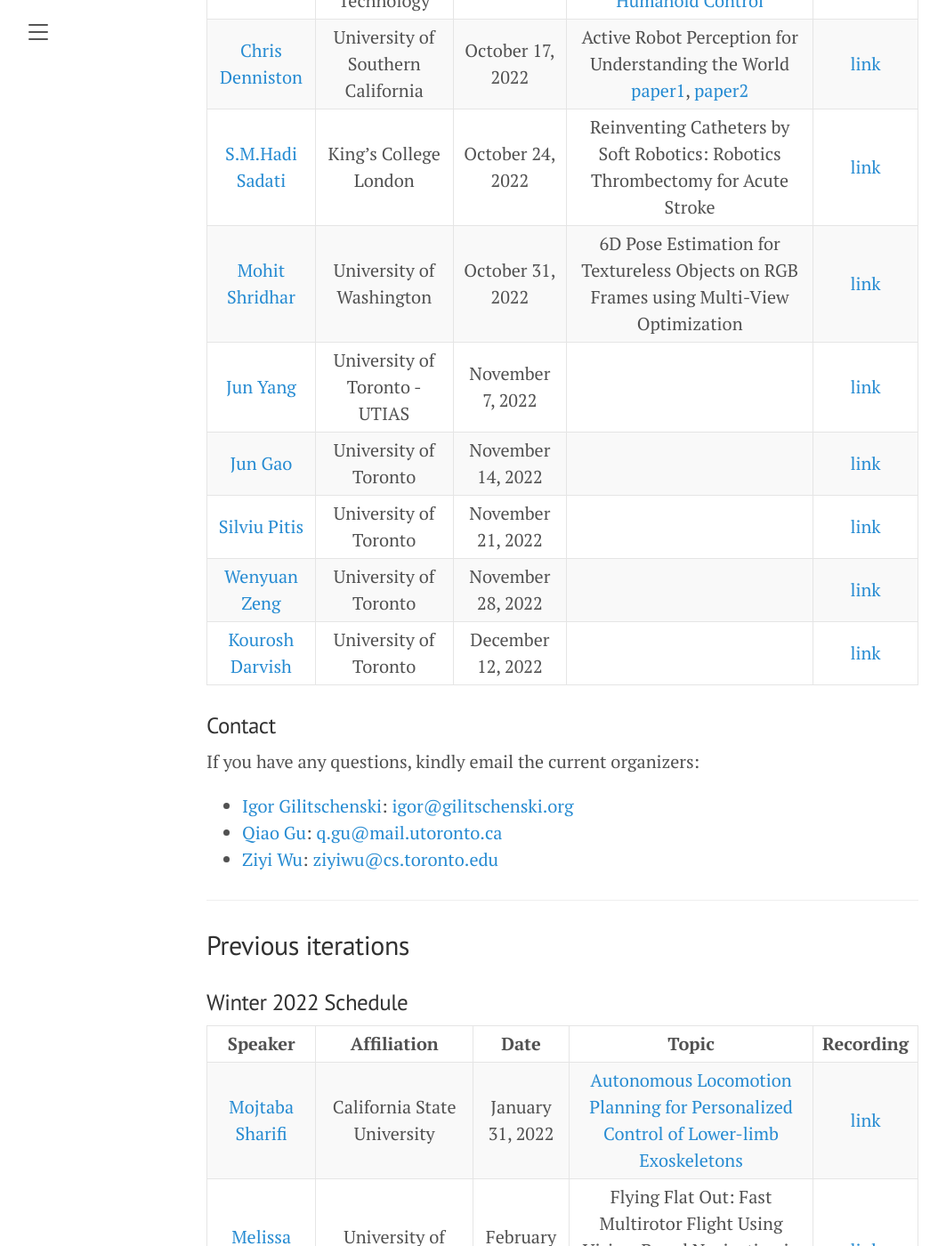
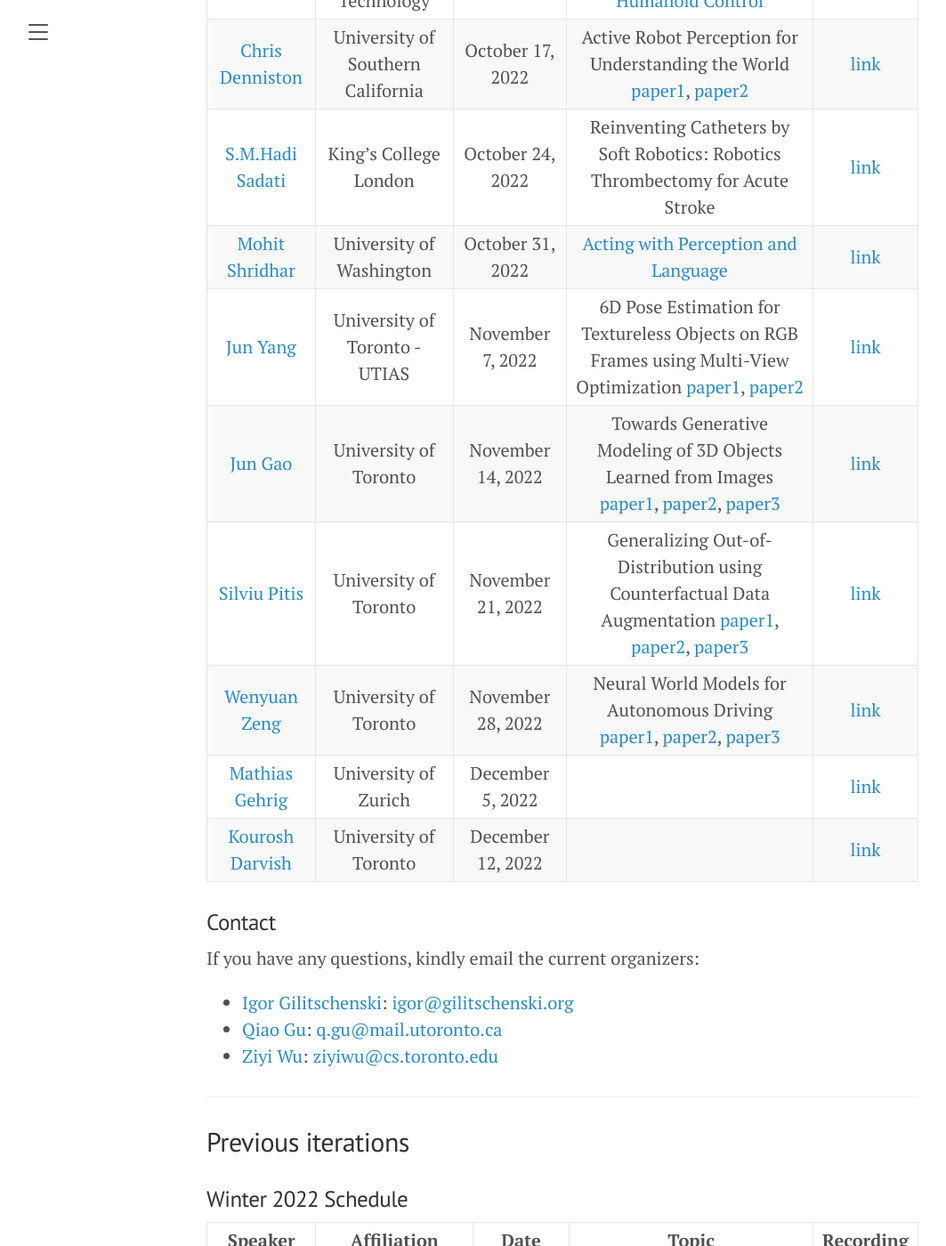
Before and after one commit to uoft-cs-robotics/toronto-air, a Jekyll site: the page built from index.md, in a window 1280 px wide and 1400 px high, scrolled down 1347 px. Shown: the whole window at 89% size, without its empty margins (8-1071 px from the left). Built offline with Jekyll 4.4.1, drawn with Linux system fonts in a browser that asks for light colours; our own code applies the rules of GitHub Pages for plain Markdown files.

Commit message:
add Nov 2022 speakers & update youtube links

```diff
--- a/index.md
+++ b/index.md
@@ -60,11 +60,12 @@ Past talks are also available on our [YouTube Channel](https://www.youtube.com/c
 |[Nolan Wagener](https://scholar.google.com/citations?user=SgGIYH0AAAAJ&hl=en)| Georgia Institute of Technology | September 26, 2022| [MoCapAct: A Multi-Task Dataset for Simulated Humanoid Control](https://arxiv.org/abs/2208.07363) | [link](https://youtu.be/gzdz51zQV2s) |
 |[Chris Denniston](https://www.cdenniston.com/)| University of Southern California | October 17, 2022| Active Robot Perception for Understanding the World [paper1](https://arxiv.org/abs/2201.10633), [paper2](https://arxiv.org/abs/2109.11595) | [link](https://youtu.be/ffyGHsoZKwo) |
 |[S.M.Hadi Sadati](https://smh-sadati.com/)| King’s College London | October 24, 2022| Reinventing Catheters by Soft Robotics: Robotics Thrombectomy for Acute Stroke | [link](https://youtu.be/O-awjNg49Fs) |
-|[Mohit Shridhar](https://mohitshridhar.com/)| University of Washington | October 31, 2022| 6D Pose Estimation for Textureless Objects on RGB Frames using Multi-View Optimization | [link](https://youtu.be/QcuXwmQgurE) |
-|[Jun Yang](https://www.trailab.utias.utoronto.ca/jun-yang)| University of Toronto - UTIAS | November 7, 2022|  | [link]() |
-|[Jun Gao](http://www.cs.toronto.edu/~jungao/)| University of Toronto | November 14, 2022|  | [link]() |
-|[Silviu Pitis](https://silviupitis.com/)| University of Toronto | November 21, 2022|  | [link]() |
-|[Wenyuan Zeng](http://www.cs.toronto.edu/~wenyuan/)| University of Toronto | November 28, 2022|  | [link]() |
+|[Mohit Shridhar](https://mohitshridhar.com/)| University of Washington | October 31, 2022| [Acting with Perception and Language](https://peract.github.io/) | [link](https://youtu.be/QcuXwmQgurE) |
+|[Jun Yang](https://www.trailab.utias.utoronto.ca/jun-yang)| University of Toronto - UTIAS | November 7, 2022| 6D Pose Estimation for Textureless Objects on RGB Frames using Multi-View Optimization [paper1](https://arxiv.org/abs/2210.11554), [paper2](https://arxiv.org/abs/2105.04112) | [link](https://youtu.be/TDbiR1tPRLU) |
+|[Jun Gao](http://www.cs.toronto.edu/~jungao/)| University of Toronto | November 14, 2022| Towards Generative Modeling of 3D Objects Learned from Images [paper1](https://nv-tlabs.github.io/DMTet/), [paper2](https://nvlabs.github.io/nvdiffrec/), [paper3](https://nv-tlabs.github.io/GET3D/) | [link](https://youtu.be/whXTP08XMYA) |
+|[Silviu Pitis](https://silviupitis.com/)| University of Toronto | November 21, 2022| Generalizing Out-of-Distribution using Counterfactual Data Augmentation [paper1](https://arxiv.org/abs/2007.02863), [paper2](https://arxiv.org/abs/2210.11287), [paper3](https://tinyurl.com/superb-rl) | [link](https://youtu.be/BrAlnvtOkqc) |
+|[Wenyuan Zeng](http://www.cs.toronto.edu/~wenyuan/)| University of Toronto | November 28, 2022| Neural World Models for Autonomous Driving [paper1](https://arxiv.org/abs/2101.06679), [paper2](https://arxiv.org/abs/2008.06041), [paper3](https://arxiv.org/abs/2006.09348) | [link]() |
+|[Mathias Gehrig](https://magehrig.github.io/)| University of Zurich | December 5, 2022|  | [link]() |
 |[Kourosh Darvish](https://kouroshd.github.io/)| University of Toronto | December 12, 2022|  | [link]() |
 
 
```
